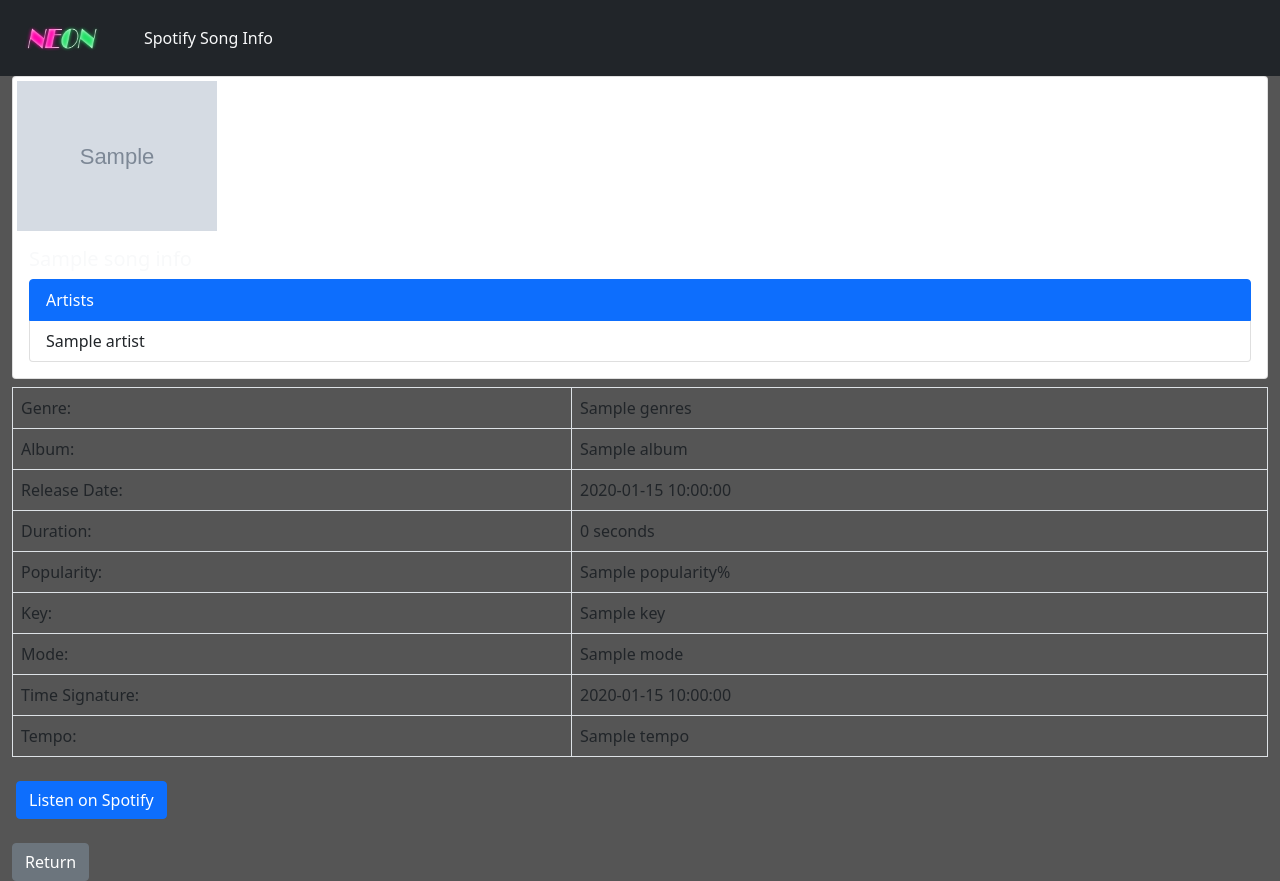
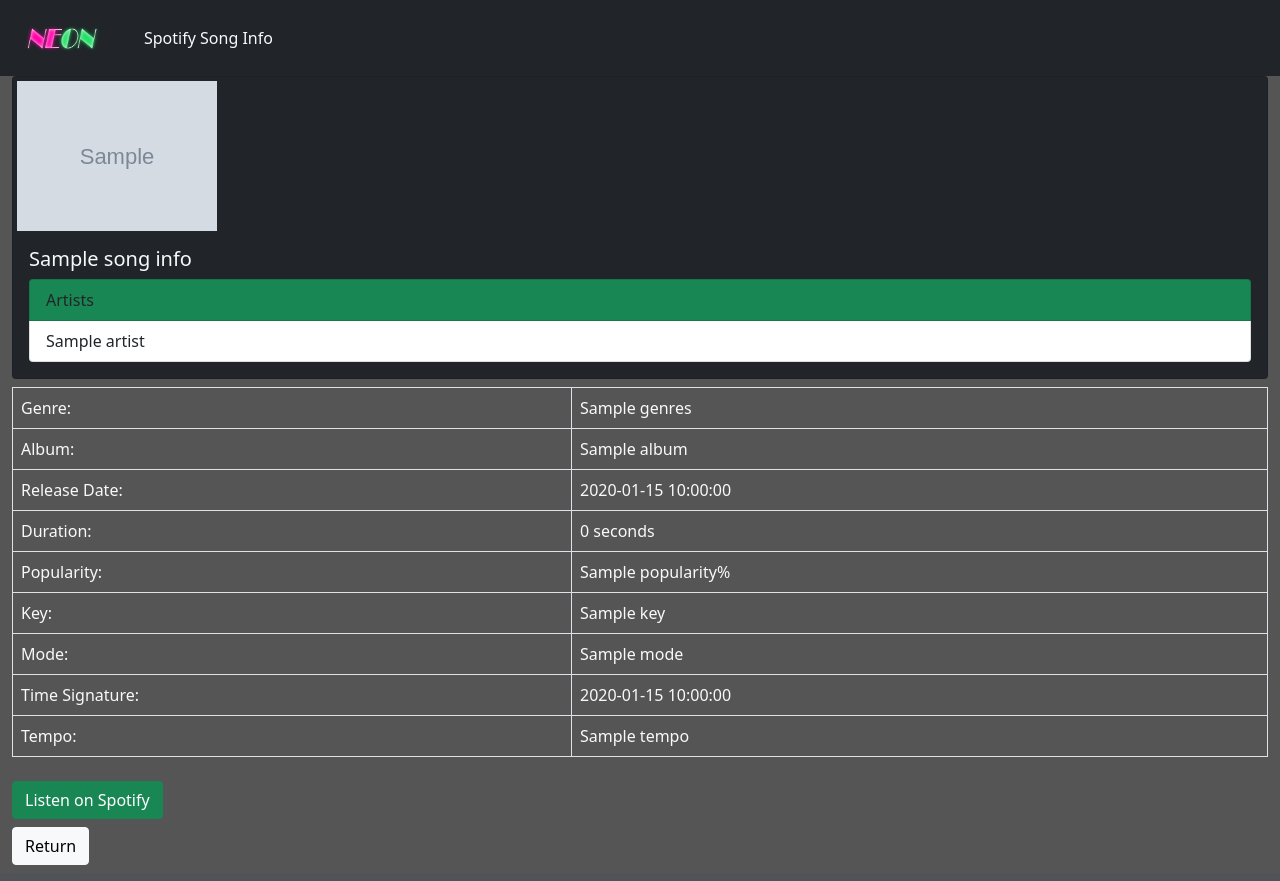
Before and after one commit to beyami/a02, a Flask app: template templates/result.html in a window 1280 px wide. Run offline with Flask 2, Linux system fonts and the light colour scheme; the template is opened without the code that fills it: most values are stand-ins (such as "Sample title", 1, 10 or a date in 2020); grey boxes marked "Sample" are stand-in pictures; some libraries are stand-ins or nearby versions.

Commit message:
result.htmlのレスポンシブ化やデザイン変更

```diff
--- a/templates/result.html
+++ b/templates/result.html
@@ -5,12 +5,12 @@
 {% endblock %}
 {% block content%}
     {% if song_info %}
-      <div class="card">
+      <div class="card bg-dark">
         <img src="{{ song_info['album']['images'][0]['url'] }}" alt="{{ song_info['album']['name'] }} album art" width="200px" class="mt-1 ms-1">
         <div class="card-body">
           <h5 class="card-title">{{ song_info['name'] }}</h5>
           <ul class="list-group">
-            <li class="list-group-item active">Artists</li>
+            <li class="list-group-item bg-success">Artists</li>
             {% for artist in song_info['artists'] %}
               <li class="list-group-item">{{ artist['name'] }}</li>
             {% endfor %}
@@ -18,7 +18,7 @@
         </div>
       </div>
 
-      <table class="table table-bordered mt-2">
+      <table class="table table-bordered text-light mt-2">
         <tr>
           <td>Genre:</td>
           <td>{{ song_info['genres'] }}</td>
@@ -59,18 +59,21 @@
         {% endif %}
       </table>
     {% endif %}
-    <div class="w-50 mx-1">
+    <div class="row">
+      <div class="col-12 col-xl-8">
+        <div class="">
           {% for key in song_info['audio_features'].keys() %}
               {% if key in ['acousticness', 'danceability', 'energy', 'instrumentalness', 'liveness', 'speechiness', 'valence'] %}
                   <span>{{ key }}</span>
                   <div class="progress mb-2">
-                  <div class="progress-bar" role="progressbar" style="width: {{ (song_info['audio_features'][key] * 100)|int }}%"
+                      <div class="progress-bar bg-success" role="progressbar" style="width: {{ (song_info['audio_features'][key] * 100)|int }}%"
                           aria-valuenow="{{ (song_info['audio_features'][key] * 100)|int }}" aria-valuemin="0" aria-valuemax="100">{{ (song_info['audio_features'][key] * 100)|int }}</div>
                   </div>
               {% endif %}
           {% endfor %}
-      <a href={{ song_info['external_urls']['spotify'] }} target="_blank" class="btn btn-primary mt-2">Listen on Spotify</a>
+          <a href={{ song_info['external_urls']['spotify'] }} target="_blank" class="btn btn-success mt-2">Listen on Spotify</a>
         </div>
-  <br>
-    <a href="/" class="btn btn-secondary">Return</a>
+      </div>
+    </div>
+    <a href="/" class="btn btn-light my-2">Return</a>
 {% endblock %}
```
Lines whose indentation alone changed are shown as unchanged.
